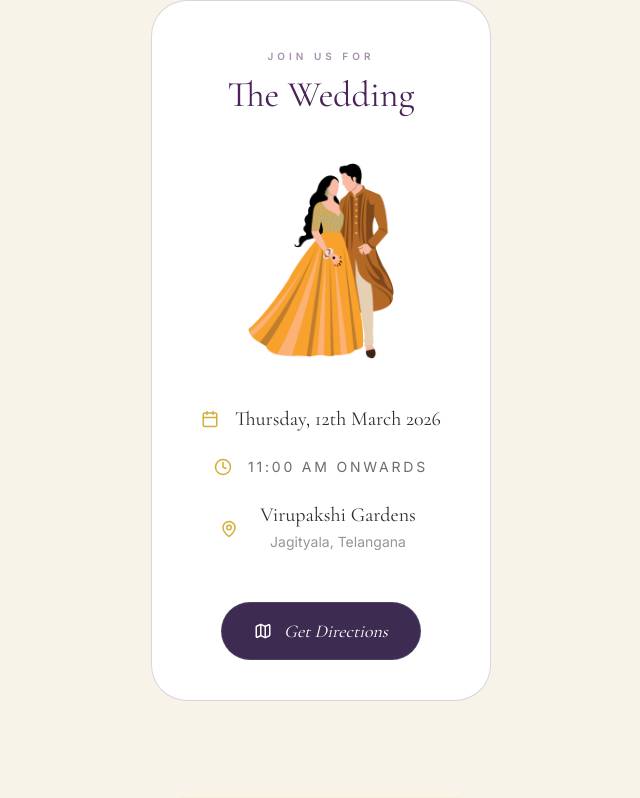
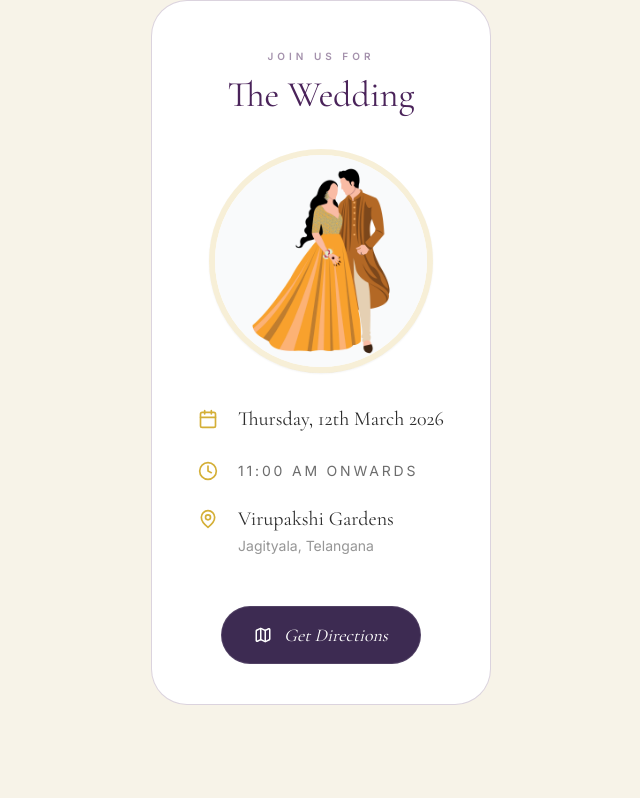
Before and after one commit to pruthvi2805/wedding-invite, a Next.js app: page / in a window 1280 px wide. Shown: the part 1381-2179 px from the top of the page, without its empty margins (319-959 px from the left). Built offline with nearby package versions, Linux system fonts and the light colour scheme.

Commit message:
style: restore golden circle and align event icons in grid

```diff
--- a/src/components/EventCard.tsx
+++ b/src/components/EventCard.tsx
@@ -56,8 +56,10 @@ export const EventCard = ({
 
                 {/* Image Section - Middle */}
                 <div className="flex justify-center mb-8">
-                    <div className="relative h-56 w-56 overflow-hidden">
-                        <div className="absolute inset-0">{icon}</div>
+                    <div className="relative h-56 w-56 overflow-hidden rounded-full border-[6px] border-[#D4AF37]/20 shadow-sm">
+                        <div className="absolute inset-0 flex items-center justify-center bg-gray-50">
+                            {icon}
+                        </div>
                     </div>
                 </div>
 
@@ -65,21 +67,20 @@ export const EventCard = ({
                 <div className="text-center space-y-8">
                     <div className="space-y-6">
                         {/* Stacked Info Blocks */}
-                        <div className="flex items-center justify-center gap-4">
-                            <Calendar className="text-gold" size={18} />
+                        <div className="inline-grid grid-cols-[24px_1fr] gap-x-4 gap-y-6 text-left mx-auto max-w-fit items-start">
+                            {/* Date */}
+                            <Calendar className="text-gold mt-1" size={20} />
                             <p className="text-xl font-serif text-charcoal">{date}</p>
-                        </div>
 
-                        <div className="flex items-center justify-center gap-4">
-                            <Clock className="text-gold" size={18} />
-                            <p className="text-sm font-sans uppercase tracking-[0.2em] text-charcoal/70">{time}</p>
-                        </div>
+                            {/* Time */}
+                            <Clock className="text-gold mt-1" size={20} />
+                            <p className="text-sm font-sans uppercase tracking-[0.2em] text-charcoal/70 pt-1">{time}</p>
 
-                        <div className="flex items-center justify-center gap-4 items-start">
-                            <MapPin className="text-gold mt-1 shrink-0" size={18} />
+                            {/* Venue */}
+                            <MapPin className="text-gold mt-1" size={20} />
                             <div className="space-y-0.5">
                                 <p className="text-xl font-serif text-charcoal">{venueName}</p>
-                                <p className="text-sm font-sans text-charcoal/50 leading-relaxed px-4">{address}</p>
+                                <p className="text-sm font-sans text-charcoal/50 leading-relaxed">{address}</p>
                             </div>
                         </div>
                     </div>
```
